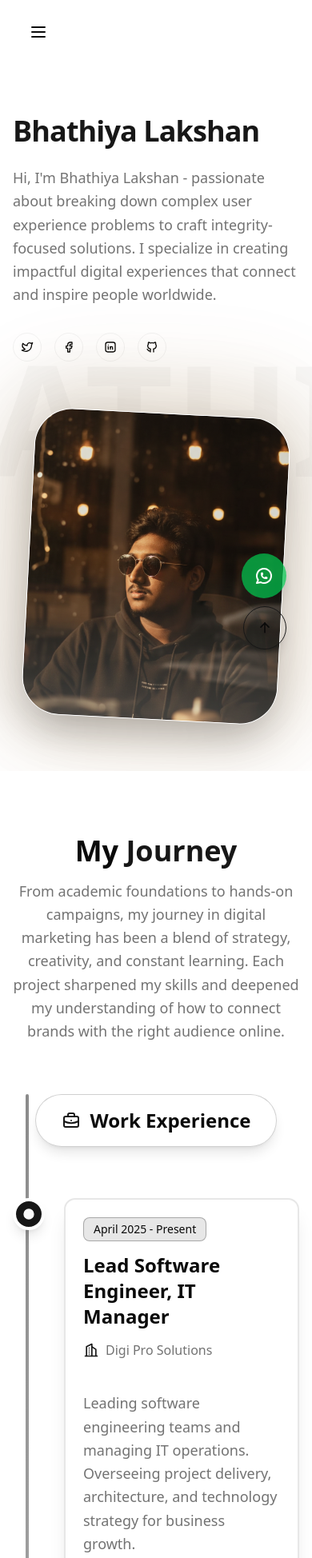
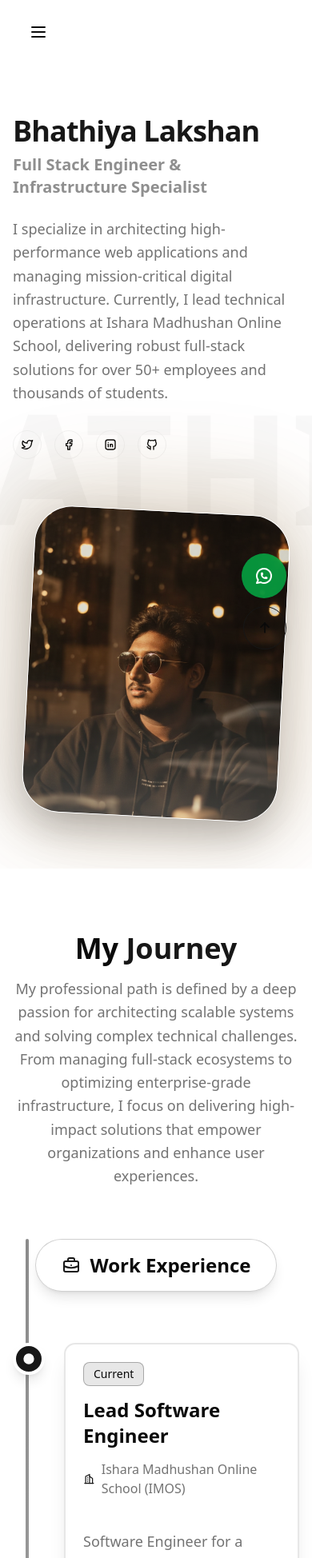
Before and after one commit to smbhathiya/portfolio-2025, a Next.js app: page / in a window 390 px wide. Shown: the top 1948 px of the page at 80% size. Built offline with nearby package versions, Linux system fonts and the light colour scheme; a web font is replaced by a local one.

Commit message:
feat: enhance portfolio content and structure, update metadata, and refine sections for clarity and impact

```diff
--- a/app/page.tsx
+++ b/app/page.tsx
@@ -1,7 +1,7 @@
 export const metadata = {
-  title: "Bhathiya Lakshan",
+  title: "Bhathiya Lakshan | Full Stack Engineer & Infrastructure Specialist",
   description:
-    "Welcome to Bhathiya Lakshan's portfolio - Full Stack Developer and Software Engineer. Explore innovative projects including AI Image Generator, Weather App, Bliss Café, and more.",
+    "Professional portfolio of Bhathiya Lakshan - Full Stack Engineer specializing in scalable web architectures, infrastructure management, and technical leadership at IMOS.",
   keywords: [
     "Bhathiya Lakshan",
     "portfolio",
--- a/components/nav-bar.tsx
+++ b/components/nav-bar.tsx
@@ -12,6 +12,7 @@ const navItems = [
   { href: "#home", label: "Home" },
   { href: "#about", label: "About" },
   { href: "#skills", label: "Tech Stack" },
+  { href: "#projects", label: "Projects" },
   { href: "#contact", label: "Contact" },
 ];
 
--- a/components/sections/about.tsx
+++ b/components/sections/about.tsx
@@ -22,7 +22,7 @@ export function AboutSection() {
     <section className="py-20 md:py-28 relative overflow-hidden" id="about">
       <div className="absolute inset-0 flex items-center justify-center pointer-events-none select-none">
         <div className="text-[8rem] text-center md:text-[12rem] lg:text-[16rem] xl:text-[20rem] font-bold text-muted-foreground/3 leading-none whitespace-nowrap">
-          MY <br/> JOURNEY
+          MY <br /> JOURNEY
         </div>
       </div>
       <div className="container px-4 md:px-6 max-w-7xl mx-auto relative z-10">
@@ -31,12 +31,12 @@ export function AboutSection() {
             <h2 className="font-bold text-4xl sm:text-5xl md:text-6xl">
               My <span className="text-primary">Journey</span>
             </h2>
-            <p className="max-w-[600px] text-muted-foreground text-lg md:text-xl leading-relaxed">
-              From academic foundations to hands-on campaigns, my journey in
-              digital marketing has been a blend of strategy, creativity, and
-              constant learning. Each project sharpened my skills and deepened
-              my understanding of how to connect brands with the right audience
-              online.
+            <p className="max-w-[700px] text-muted-foreground text-lg md:text-xl leading-relaxed">
+              My professional path is defined by a deep passion for architecting
+              scalable systems and solving complex technical challenges. From
+              managing full-stack ecosystems to optimizing enterprise-grade
+              infrastructure, I focus on delivering high-impact solutions that
+              empower organizations and enhance user experiences.
             </p>
           </div>
         </div>
--- a/components/sections/footer.tsx
+++ b/components/sections/footer.tsx
@@ -15,8 +15,8 @@ export function Footer() {
           <div className="space-y-4">
             <h3 className="text-2xl font-bold">Bhathiya Lakshan</h3>
             <p className="text-muted-foreground max-w-xs">
-              Full Stack Developer passionate about creating user-friendly,
-              performant web applications with modern technologies.
+              Lead Software Engineer specializing in scalable full-stack
+              architectures and mission-critical digital infrastructure.
             </p>
           </div>
 
@@ -40,7 +40,7 @@ export function Footer() {
                 href="#skills"
                 className="text-muted-foreground hover:text-primary transition-colors"
               >
-                Teck Stack
+                Tech Stack
               </Link>
               <Link
                 href="#projects"
--- a/components/sections/hero.tsx
+++ b/components/sections/hero.tsx
@@ -33,12 +33,16 @@ export function HeroSection() {
                 <h1 className="text-4xl font-bold tracking-tight sm:text-5xl xl:text-6xl/none">
                   <span className="text-primary">Bhathiya Lakshan</span>
                 </h1>
+                <p className="text-xl font-semibold text-muted-foreground/80 mt-2">
+                  Full Stack Engineer & Infrastructure Specialist
+                </p>
               </div>
               <p className="text-muted-foreground text-lg leading-relaxed max-w-[600px]">
-                Hi, I&apos;m Bhathiya Lakshan - passionate about breaking down
-                complex user experience problems to craft integrity-focused
-                solutions. I specialize in creating impactful digital
-                experiences that connect and inspire people worldwide.
+                I specialize in architecting high-performance web applications
+                and managing mission-critical digital infrastructure. Currently,
+                I lead technical operations at Ishara Madhushan Online School,
+                delivering robust full-stack solutions for over 50+ employees
+                and thousands of students.
               </p>
             </div>
 
--- a/components/sections/projects.tsx
+++ b/components/sections/projects.tsx
@@ -25,9 +25,9 @@ export function ProjectsSection() {
             Featured <span className="text-primary">Projects</span>
           </h2>
           <div className="relative">
-            <p className="max-w-[75%] text-muted-foreground text-lg md:text-xl mt-8 mx-auto">
-              Showcasing my best work and technical capabilities with a focus on
-              user experience
+            <p className="max-w-[800px] text-muted-foreground text-lg md:text-xl mt-8 mx-auto">
+              A selection of high-impact applications ranging from internal
+              enterprise systems to highly scalable consumer platforms.
             </p>
             <div className="absolute -bottom-10 left-1/2 transform -translate-x-1/2 w-48 h-1.5 bg-gradient-to-r from-transparent via-primary/30 to-transparent rounded-full"></div>
           </div>
--- a/components/sections/skills.tsx
+++ b/components/sections/skills.tsx
@@ -50,25 +50,26 @@ export function SkillsSection() {
 
   // Backend skills
   const backendSkills = [
+    { name: ".NET / C#", icon: <IconCode className="h-8 w-8" /> },
     { name: "Node.js", icon: <IconBrandNodejs className="h-8 w-8" /> },
     { name: "Express", icon: <IconCode className="h-8 w-8" /> },
     { name: "Python", icon: <IconBrandPython className="h-8 w-8" /> },
-    { name: "GraphQL", icon: <IconBrandGraphql className="h-8 w-8" /> },
-    { name: "MongoDB", icon: <IconBrandMongodb className="h-8 w-8" /> },
     { name: "PostgreSQL", icon: <IconDatabase className="h-8 w-8" /> },
     { name: "MySQL", icon: <IconBrandMysql className="h-8 w-8" /> },
-    { name: "Redis", icon: <IconBrandReddit className="h-8 w-8" /> },
+    { name: "MongoDB", icon: <IconBrandMongodb className="h-8 w-8" /> },
     { name: "Firebase", icon: <IconBrandFirebase className="h-8 w-8" /> },
   ];
 
-  // DevOps and tools
+  // DevOps, Infrastructure and Tools
   const devopsTools = [
+    { name: "Vercel", icon: <IconBrandVercel className="h-8 w-8" /> },
+    { name: "Cloudflare", icon: <IconCode className="h-8 w-8" /> }, // Cloudflare icon not in tabler, using IconCode for now
+    { name: "Neon", icon: <IconDatabase className="h-8 w-8" /> }, // Neon icon use Database
+    { name: "PostgreSQL", icon: <IconDatabase className="h-8 w-8" /> },
+    { name: "Git", icon: <IconBrandGit className="h-8 w-8" /> },
+    { name: "GitHub", icon: <IconBrandGithub className="h-8 w-8" /> },
     { name: "Docker", icon: <IconBrandDocker className="h-8 w-8" /> },
     { name: "AWS", icon: <IconBrandAws className="h-8 w-8" /> },
-    { name: "Vercel", icon: <IconBrandVercel className="h-8 w-8" /> },
-    { name: "CI/CD", icon: <IconGitMerge className="h-8 w-8" /> },
-    { name: "Git", icon: <IconBrandGit className="h-8 w-8" /> },
-    { name: "GitHub", icon: <IconBrandGithub className="h-8 w-8" /> },
     { name: "VS Code", icon: <IconBrandVscode className="h-8 w-8" /> },
   ];
 
@@ -81,14 +82,8 @@ export function SkillsSection() {
   ];
 
   // Create three rows of skills for the marquee effect moving in opposite directions
-  const rowOneSkills = [
-    ...frontendSkills,
-    ...frontendSkills,
-  ];
-  const rowTwoSkills = [
-    ...backendSkills,
-    ...backendSkills,
-  ];
+  const rowOneSkills = [...frontendSkills, ...frontendSkills];
+  const rowTwoSkills = [...backendSkills, ...backendSkills];
   const rowThreeSkills = [
     ...devopsTools,
     ...otherSkills,
--- a/data/aboutData.ts
+++ b/data/aboutData.ts
@@ -1,46 +1,45 @@
-
-
 export const workExperience = [
   {
-    title: "Lead Software Engineer, IT Manager",
-    company: "Digi Pro Solutions",
+    title: "Lead Software Engineer",
+    company: "Ishara Madhushan Online School (IMOS)",
     duration: "April 2025 - Present",
-    badge: "April 2025 - Present",
+    badge: "Current",
     icon: "briefcase",
     badgeMobile: true,
     description:
-      "Leading software engineering teams and managing IT operations. Overseeing project delivery, architecture, and technology strategy for business growth.",
+      "Software Engineer for a leading online education academy with 50+ employees. Architecting and maintaining the entire digital ecosystem, including mission-critical internal software and full-stack web applications using Next.js and PostgreSQL. Managing cloud infrastructure on Vercel and Cloudflare while overseeing IT operations.",
   },
   {
-    title: "Software Engineer, IT Manager",
-    company: "IMOS",
+    title: "Software Engineer",
+    company: "Digi Pro Solutions",
     duration: "April 2025 - Present",
-    badge: "April 2025 - Present",
+    badge: "Current",
     icon: "briefcase",
     badgeMobile: true,
     description:
-      "Managing IT infrastructure and developing software solutions for business processes. Leading development projects and implementing modern technologies.",
+      "Developing scalable software solutions and leading technical architecture for client-driven projects. Focused on building high-performance web applications and streamlining complex business processes through modern technology stacks.",
   },
   {
-    title: "Software Engineering Intern",
+    title: ".NET Backend Developer Intern",
     company: "Nanosoft Global",
     icon: "briefcase",
-    badge: "August 2024 - April 2025",
+    badge: "Aug 2024 - Apr 2025",
     duration: "August 2024 - April 2025",
     badgeMobile: true,
     description:
-      "Worked on developing and maintaining web applications. Collaborated with cross-functional teams and gained hands-on experience with industry-standard tools and practices.",
-  }
+      "Engineered robust backend services using the .NET ecosystem. Focused on developing scalable APIs, optimizing database queries, and implementing core business logic within a collaborative agile environment.",
+  },
 ];
 
 export const education = [
-    {
+  {
     title: "BSc in Software Engineering",
     institution: "Cardiff Metropolitan University",
     duration: "2024 -2025",
     badge: "2025",
     icon: "school",
-    description: "Completed a Bachelor's degree in Software Engineering with a focus on modern web development, software architecture, and project management."
+    description:
+      "Completed a Bachelor's degree in Software Engineering with a focus on modern web development, software architecture, and project management.",
   },
   {
     title: "Higher Diploma in Computing and Software Engineering",
@@ -48,6 +47,7 @@ export const education = [
     duration: "2022 - 2024",
     badge: "2024",
     icon: "school",
-    description: "Completed coursework in algorithms, data structures, software design patterns, and full-stack development."
-  }
+    description:
+      "Completed coursework in algorithms, data structures, software design patterns, and full-stack development.",
+  },
 ];
```
